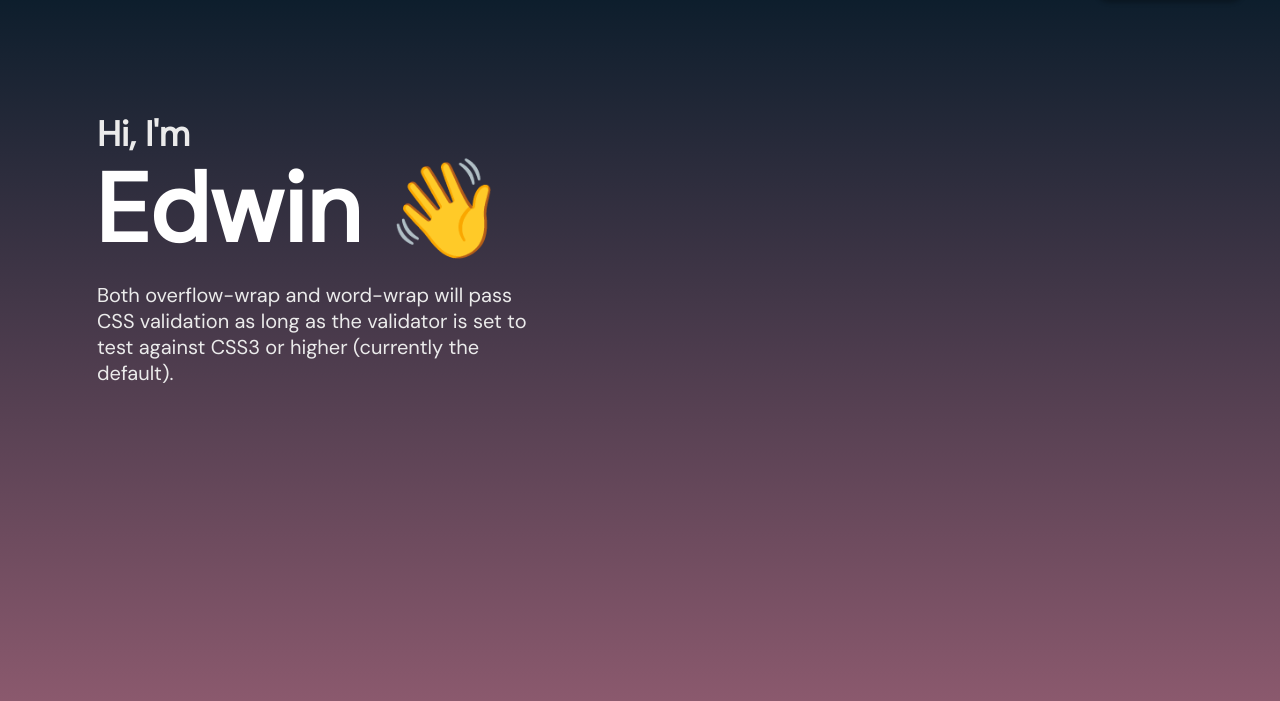
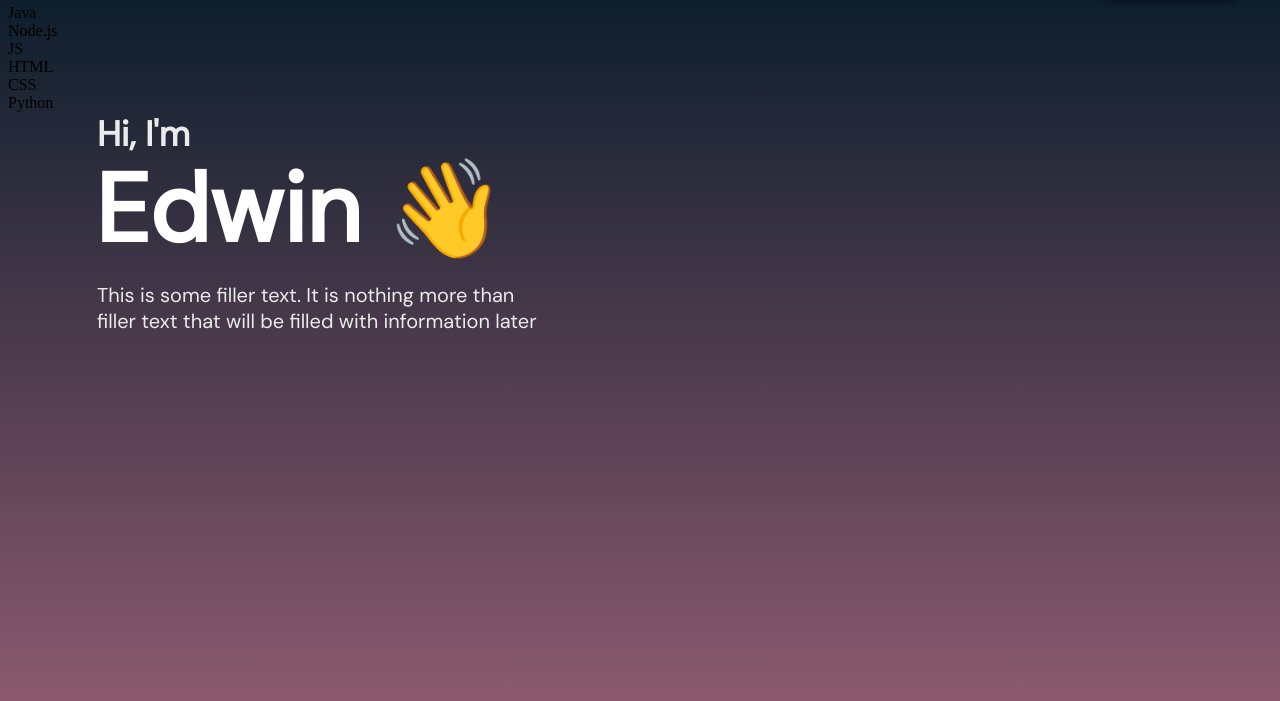
Before and after one commit to venxer/Edwin-Zhao-digitial-portfolio, a plain HTML site: page index.html in a window 1280 px wide. Shown: the part 69-770 px from the top of the page. Drawn offline with Linux system fonts and the light colour scheme.

Commit message:
experience divs

```diff
--- a/index.html
+++ b/index.html
@@ -43,9 +43,17 @@
       <span class="intro">Hi, I'm</span>
       <h1 class="intro-name">Edwin 👋</h1>
       <p class="description-bio">
-        Both overflow-wrap and word-wrap will pass CSS validation as long as the
-        validator is set to test against CSS3 or higher (currently the default).
+        This is some filler text. It is nothing more than filler text that will
+        be filled with information later
       </p>
+    </div>
+    <div class="experiences">
+      <div class="language">Java</div>
+      <div class="language">Node.js</div>
+      <div class="language">JS</div>
+      <div class="language">HTML</div>
+      <div class="language">CSS</div>
+      <div class="language">Python</div>
     </div>
   </body>
 </html>
```
